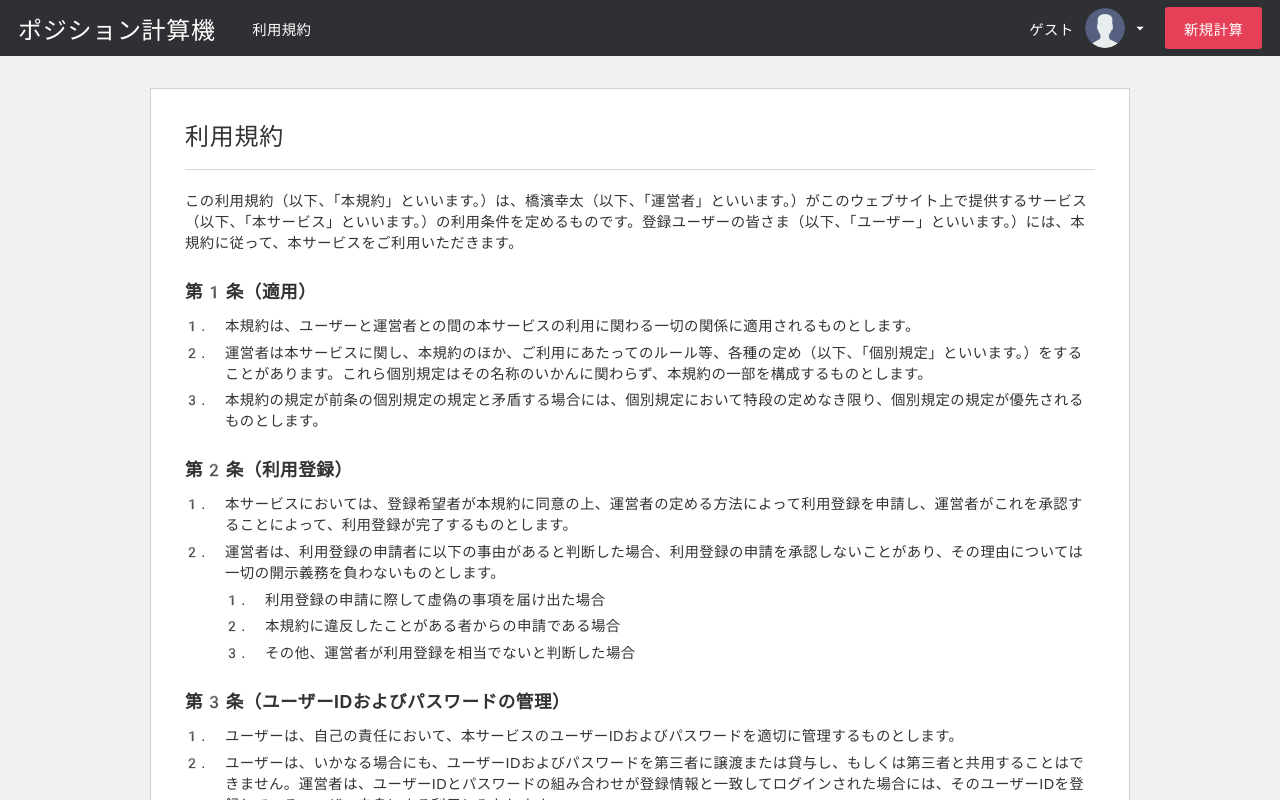
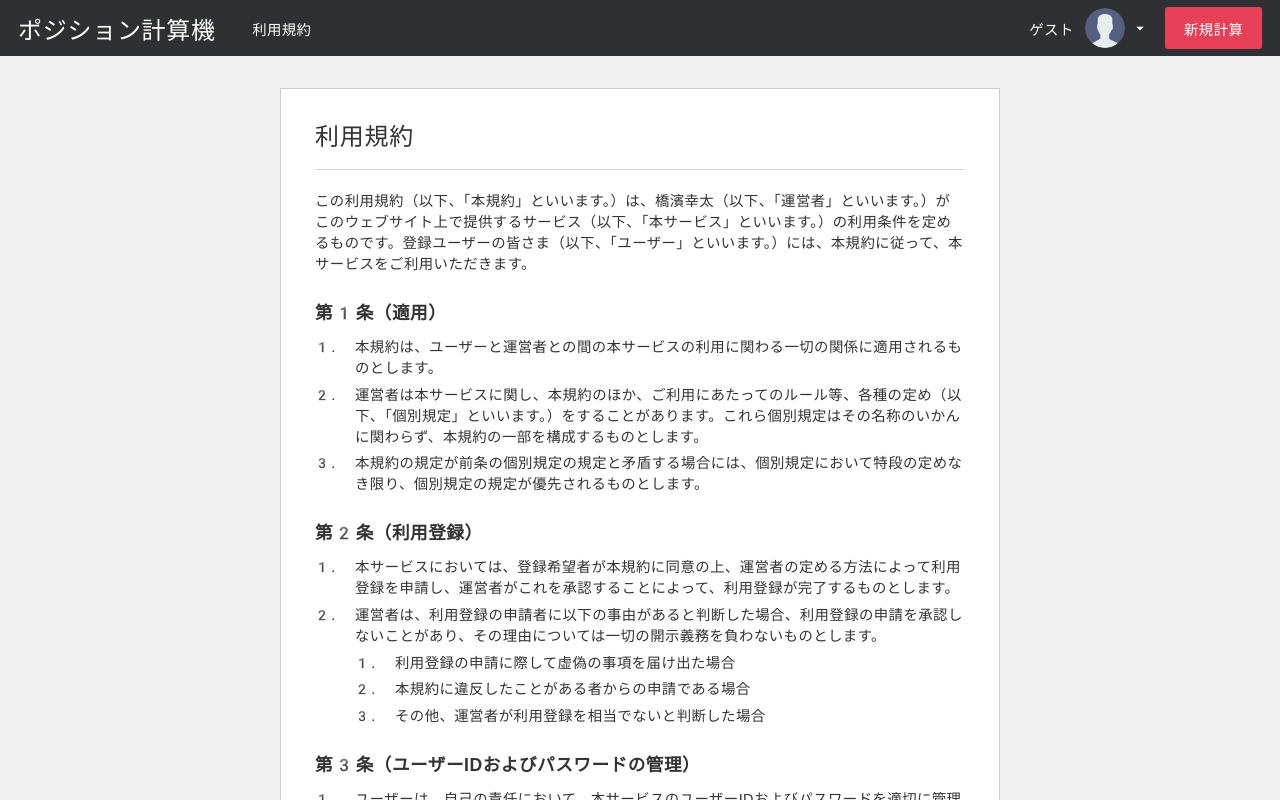
Before and after one commit to kotahashihama/fx-calculator-advanced, a Nuxt app: page /terms in a window 1280 px wide. Shown: the top 800 px of the page. Built offline with nearby package versions, Linux system fonts and the light colour scheme; no server answers.

Commit message:
計算機ページ以外のコンテンツ幅を720pxに統一

```diff
--- a/pages/terms.vue
+++ b/pages/terms.vue
@@ -218,7 +218,7 @@ ol {
 .container {
   margin: 0 auto;
   padding: 32px 0;
-  max-width: 980px;
+  max-width: 720px;
 }
 
 .box {
```
